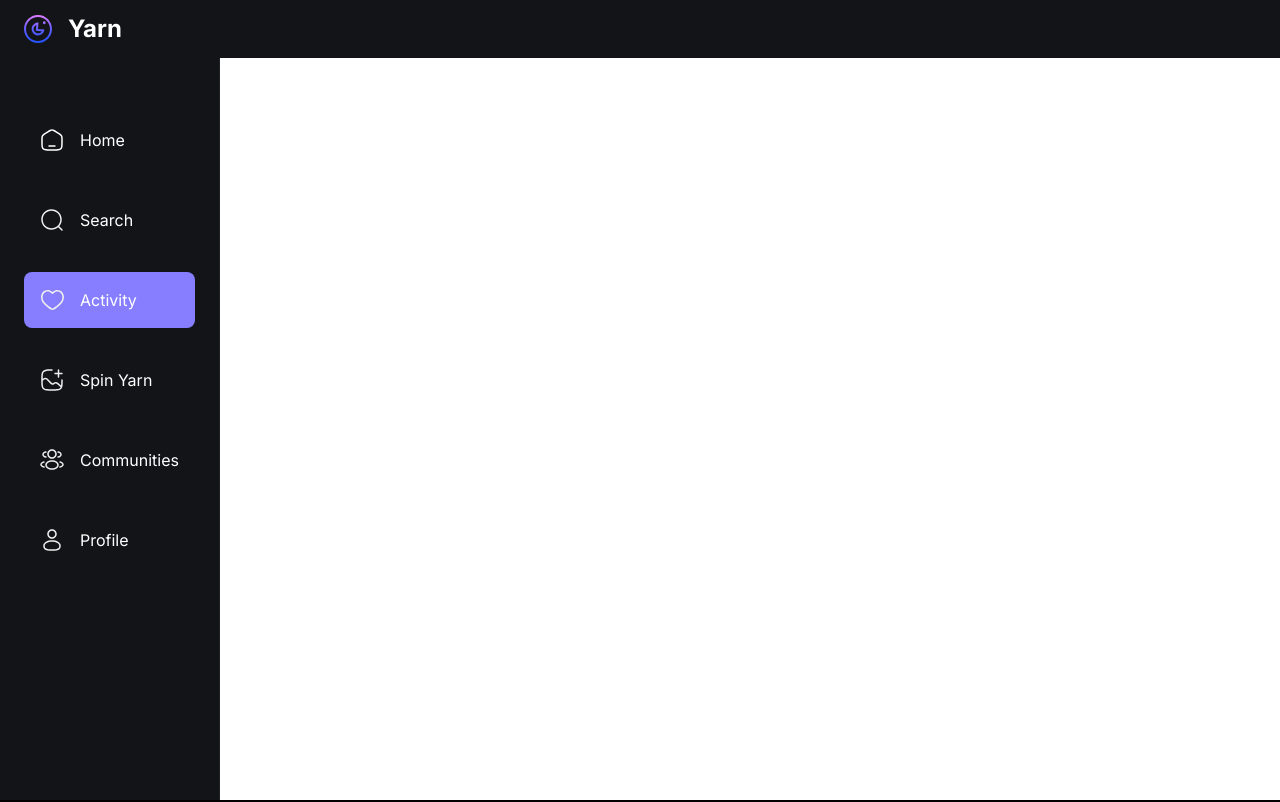
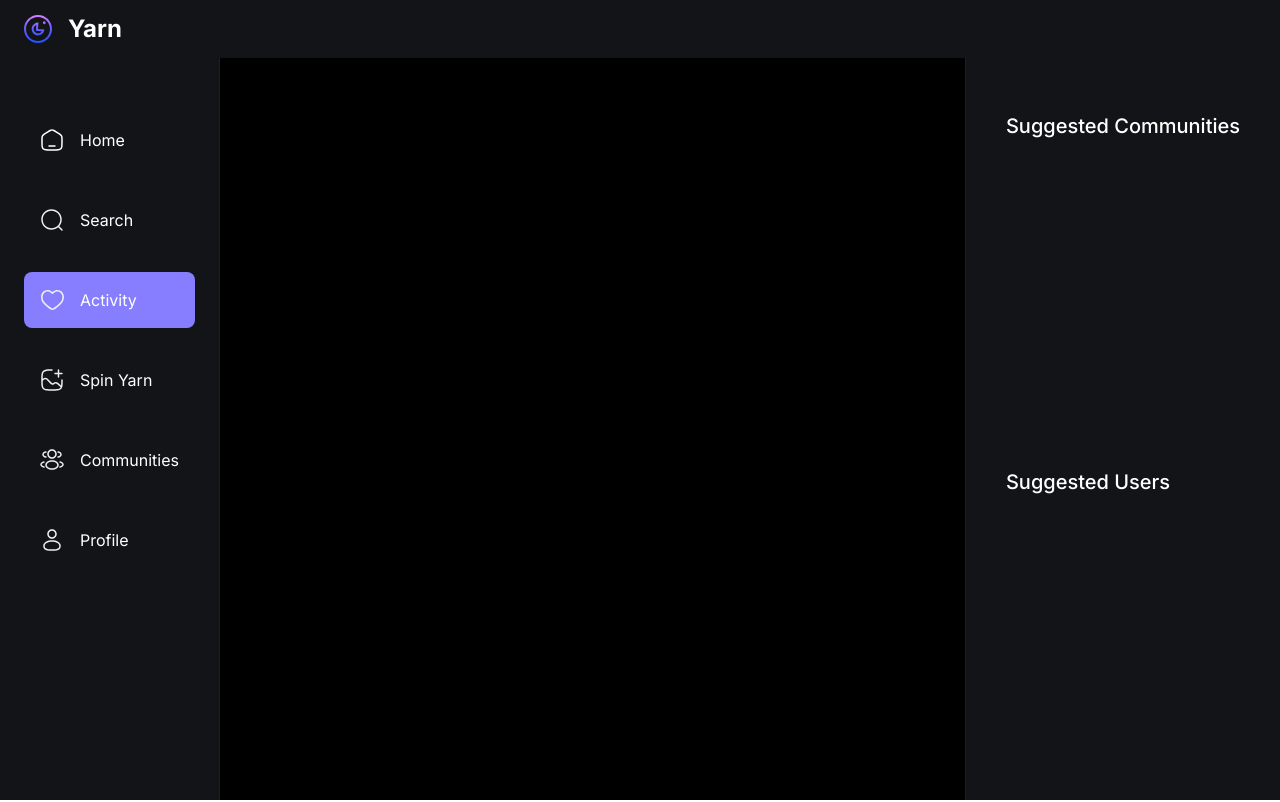
Before and after one commit to jezozobrado/yarn, a Next.js app: page /activity in a window 1280 px wide. Shown: the top 802 px of the page. Built offline with nearby package versions, Linux system fonts and the light colour scheme; no server answers.

Commit message:
Implement rightsidebar.

```diff
--- a/app/(root)/layout.tsx
+++ b/app/(root)/layout.tsx
@@ -24,7 +24,7 @@
       <html lang="en">
         <body className={inter.className}>
           <Topbar />
-          <main>
+          <main className="flex flex-row">
             <LeftSidebar />
             <section className="main-container">
               <div className="w-full max-w-4xl">{children}</div>
--- a/components/shared/RightSidebar.tsx
+++ b/components/shared/RightSidebar.tsx
@@ -1,7 +1,18 @@
 import React from "react";
 
 const RightSidebar = () => {
-  return <div>RightSidebar</div>;
+  return (
+    <section className="custom-scrollbar rightsidebar">
+      <div className="flex flex-1 flex-col justify-start">
+        <h3 className="text-heading4-medium text-light-1">
+          Suggested Communities
+        </h3>
+      </div>
+      <div className="flex flex-1 flex-col justify-start">
+        <h3 className="text-heading4-medium text-light-1">Suggested Users</h3>
+      </div>
+    </section>
+  );
 };
 
 export default RightSidebar;
--- a/components/shared/Topbar.tsx
+++ b/components/shared/Topbar.tsx
@@ -1,6 +1,7 @@
 import { OrganizationSwitcher, SignOutButton, SignedIn } from "@clerk/nextjs";
 import Image from "next/image";
 import Link from "next/link";
+import { dark } from "@clerk/themes";
 import React from "react";
 
 const Topbar = () => {
@@ -25,7 +26,14 @@
             </SignOutButton>
           </SignedIn>
         </div>
-        <OrganizationSwitcher />
+        <OrganizationSwitcher
+          appearance={{
+            baseTheme: dark,
+            elements: {
+              organizationSwitcherTrigger: "py-2 px-4",
+            },
+          }}
+        />
       </div>
     </nav>
   );
--- a/package.json
+++ b/package.json
@@ -10,6 +10,7 @@
   },
   "dependencies": {
     "@clerk/nextjs": "^4.23.2",
+    "@clerk/themes": "^1.7.5",
     "@types/node": "20.4.7",
     "@types/react": "18.2.18",
     "@types/react-dom": "18.2.7",
```
Also changed, not shown: 1 other file (tests, documents, lock files or other folders).
